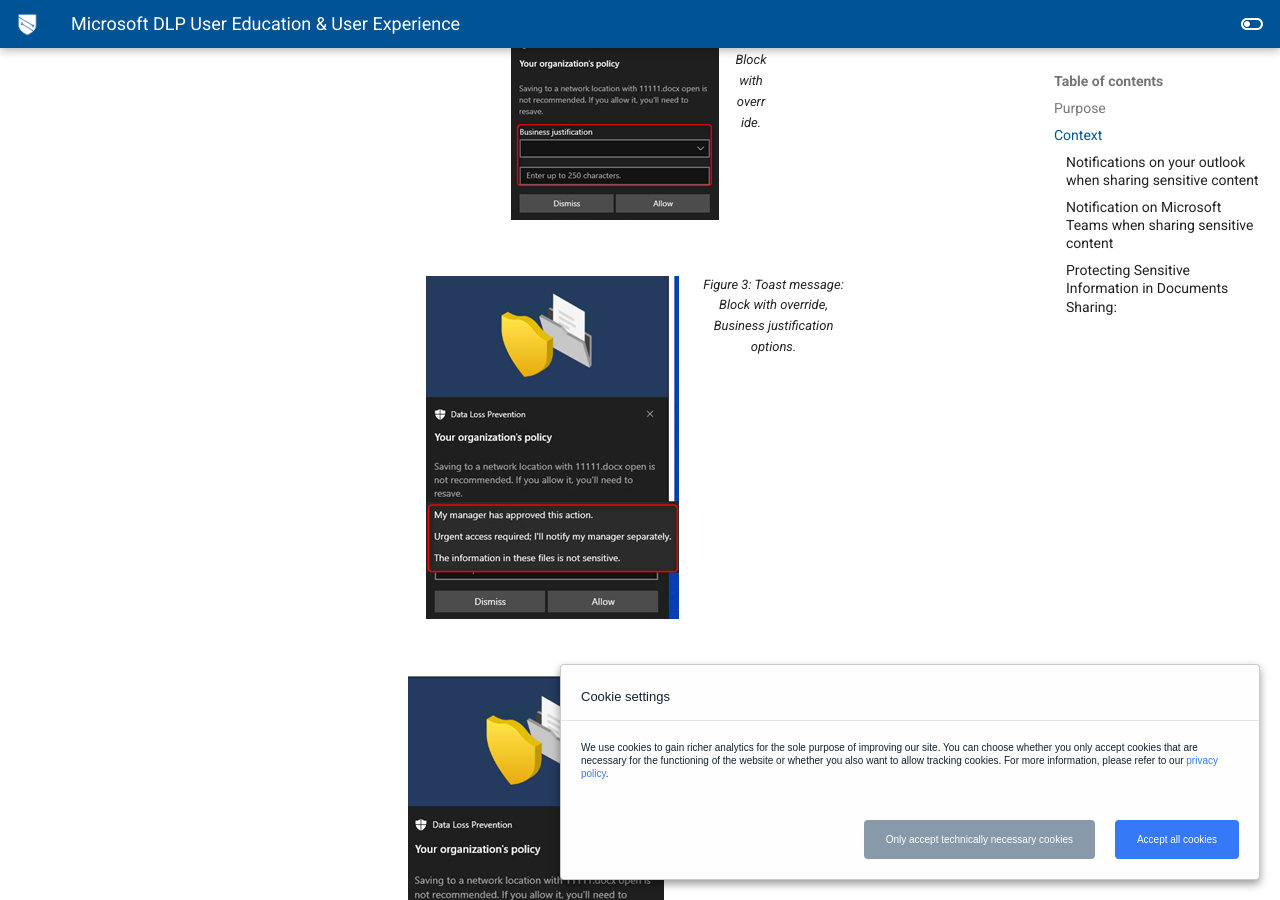
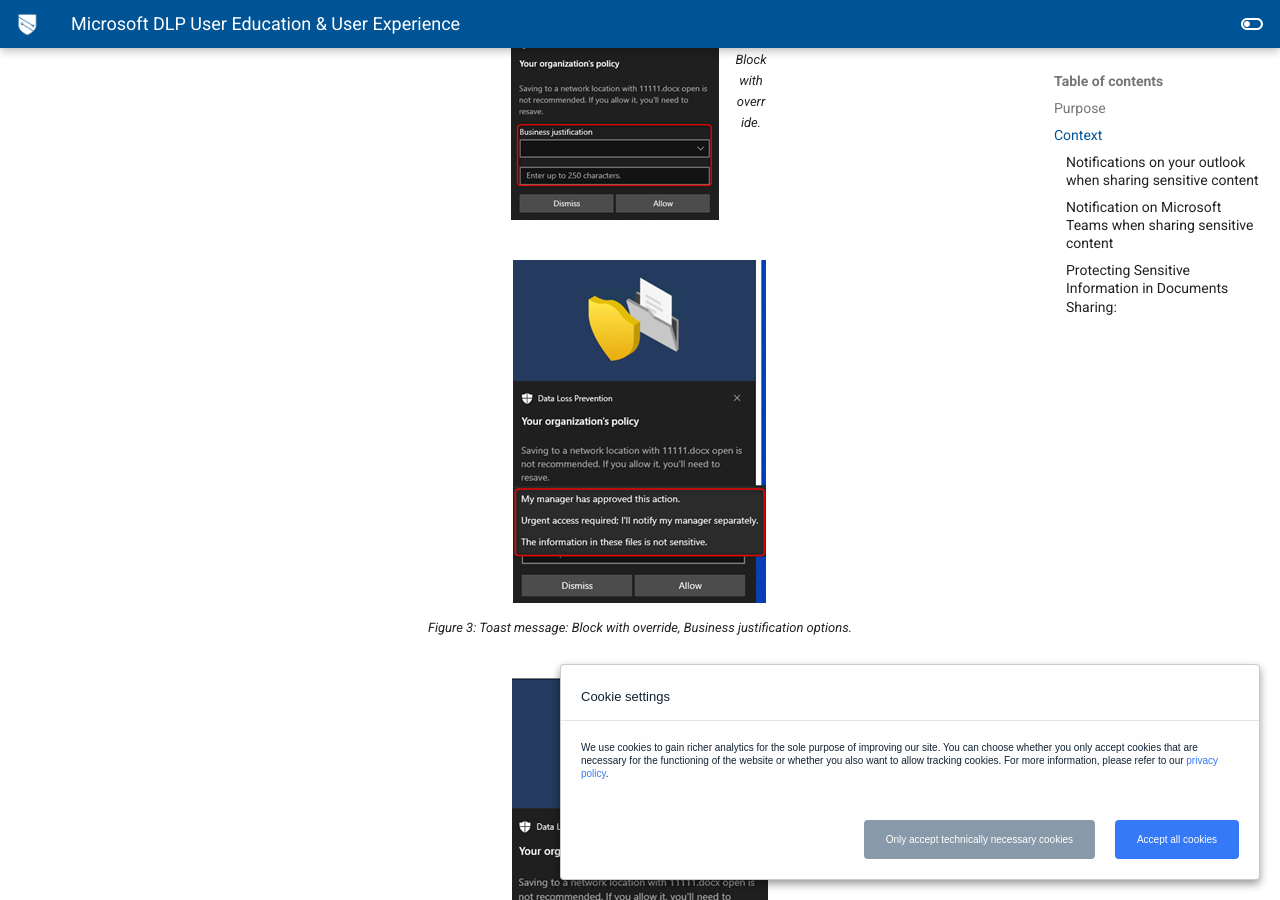
Before and after one commit to microsoft/ComplianceCxE, an MkDocs documentation site: the page built from docs/enduser/dlpenduser.md, in a window 1280 px wide and 900 px high, scrolled down 1970 px. Built offline with MkDocs 1.6.1 and Material for MkDocs 9.7.7, drawn with Linux system fonts in a browser that asks for light colours; comment, search, counter and statistics services are not loaded.

Commit message:
Updated Figures

```diff
--- a/docs/enduser/dlpenduser.md
+++ b/docs/enduser/dlpenduser.md
@@ -51,12 +51,12 @@
 </figure>
 
 <figure>
-    <img src="../../enduser/img/dlpenduser/picture3.png" align="left"/>
+    <img src="../../enduser/img/dlpenduser/picture3.png"/>
     <figcaption>Figure 3: Toast message: Block with override, Business justification options.</figcaption>
 </figure>
 
 <figure>
-    <img src="../../enduser/img/dlpenduser/picture4.png" align="left"/>
+    <img src="../../enduser/img/dlpenduser/picture4.png"/>
     <figcaption>Figure 4: Toast message: Block with override, business justification options, notes.</figcaption>
 </figure>
 
```
